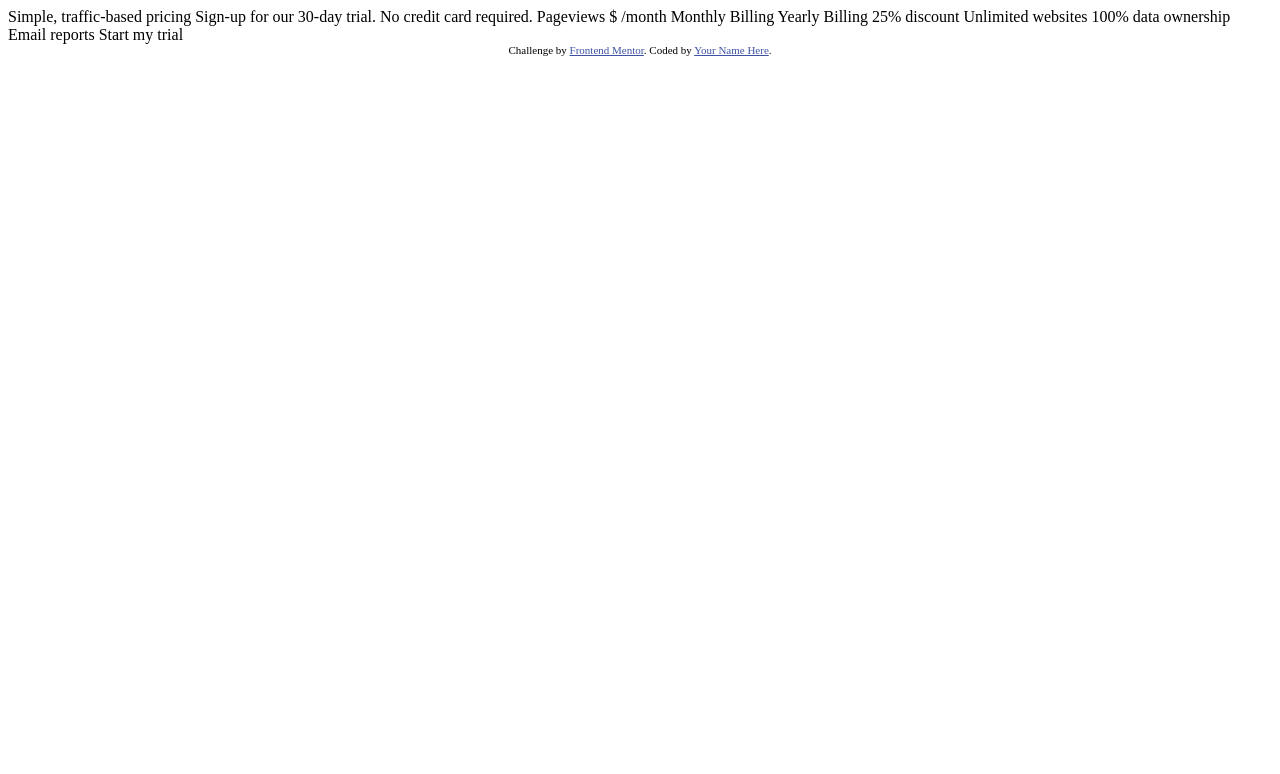
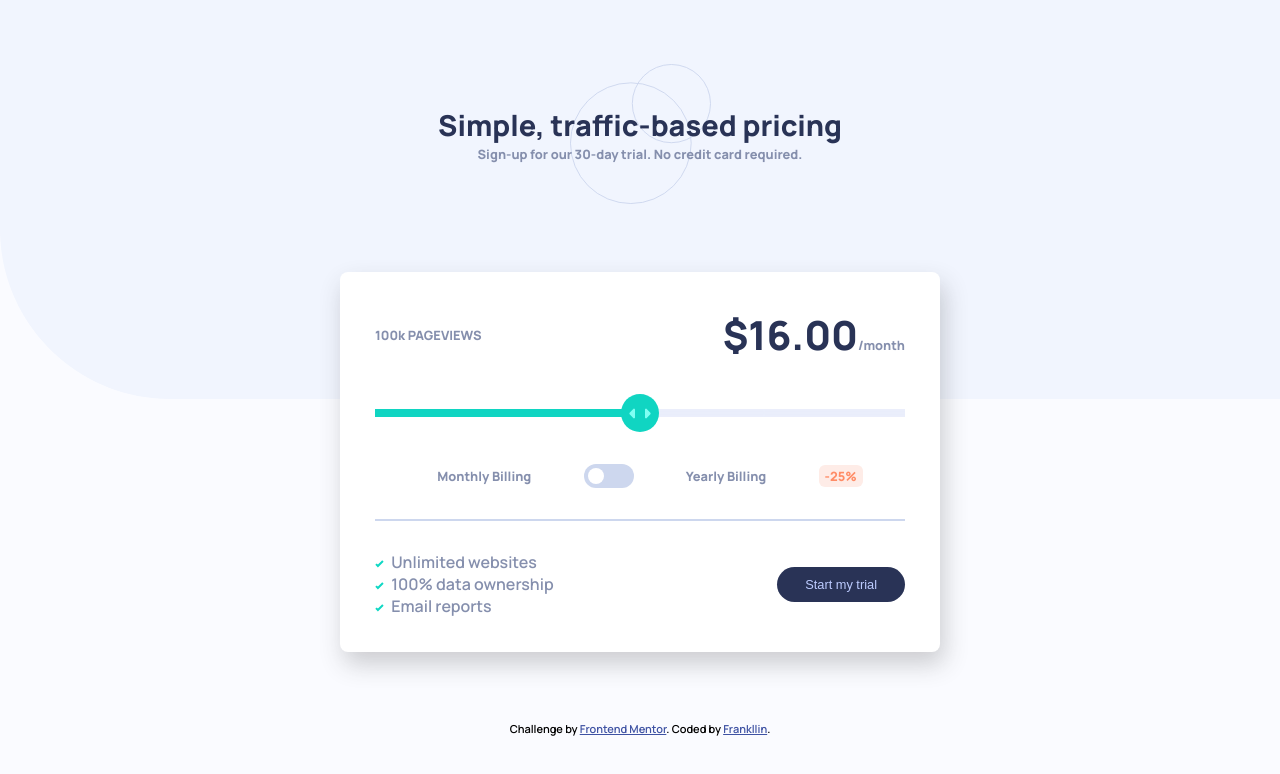
Before and after one commit to frankllin15/interative-pricing, a website: page index.html in a window 1280 px wide. Drawn offline with Linux system fonts and the light colour scheme.

Commit message:
Componentes visuais e comportamento do silider

```diff
--- /dev/null
+++ b/css/index.css
@@ -0,0 +1,3 @@
+@import "./main.css";
+@import "./switch.css";
+@import "./input_range.css";
--- /dev/null
+++ b/css/main.css
@@ -0,0 +1,184 @@
+/*
+  - Soft Cyan (Full Slider Bar): hsl(174, 77%, 80%)
+- Strong Cyan (Slider Backround): hsl(174, 86%, 45%)
+- Light Grayish Red (Discount Background): hsl(14, 92%, 95%)
+- Light Red (Discount Text): hsl(15, 100%, 70%)
+- Pale Blue (CTA Text): hsl(226, 100%, 87%)
+
+- White (Pricing Component Background): hsl (0, 0%, 100%)
+- Very Pale Blue (Main Background): hsl(230, 100%, 99%)
+- Very Light Grayish Blue (Empty Slider Bar): hsl(224, 65%, 95%)
+- Light Grayish Blue (Toggle Background): hsl(223, 50%, 87%)
+- Grayish Blue (Text): hsl(225, 20%, 60%)
+- Dark Desaturated Blue (Text & CTA Background): hsl(227, 35%, 25%)
+*/
+
+:root {
+  --soft-cyan: hsl(174, 77%, 80%);
+  --strong-cyan: hsl(174, 86%, 45%);
+  --light-grayish-red: hsl(14, 92%, 95%);
+  --light-red: hsl(15, 100%, 70%);
+  --pale-blue: hsl(226, 100%, 87%);
+  --white: hsl (0, 0%, 100%);
+  --very-pale-blue: hsl(230, 100%, 99%);
+  --very-light-grayish-blue: hsl(224, 65%, 95%);
+  --light-grayish-blue: hsl(223, 50%, 87%);
+  --grayish-blue: hsl(225, 20%, 60%);
+  --dark-desaturated-blue: hsl(227, 35%, 25%);
+}
+* {
+  margin: 0;
+  padding: 0;
+  box-sizing: border-box;
+}
+
+body {
+  background-color: var(--very-pale-blue);
+  width: 100vw;
+  height: 100vh;
+  display: flex;
+  flex-direction: column;
+  justify-content: space-around;
+  align-items: center;
+  font-family: "Manrope", sans-serif;
+  background-image: url("../images/bg-pattern.svg");
+  background-size: contain;
+  background-repeat: no-repeat;
+}
+
+header {
+  width: 100%;
+  height: 140px;
+  background: url("../images/pattern-circles.svg") center no-repeat;
+  background-size: contain;
+  display: flex;
+  flex-direction: column;
+  justify-content: center;
+}
+
+h1 {
+  color: var(--dark-desaturated-blue);
+  font-size: 1.8rem;
+}
+
+h2,
+p {
+  color: var(--grayish-blue);
+  font-size: 0.8rem;
+  font-weight: bold;
+}
+
+h1,
+h2 {
+  text-align: center;
+}
+
+.content {
+  z-index: 1000;
+  display: flex;
+  background-color: white;
+
+  flex-direction: column;
+  justify-content: space-between;
+  width: 600px;
+  min-height: 300px;
+  height: 380px;
+
+  padding: 35px;
+  border-radius: 8px;
+  box-shadow: 4px 12px 24px 0px rgba(50, 50, 50, 0.23);
+}
+
+@media (max-width: 470px) {
+  body {
+    padding: 30px;
+  }
+  .content {
+    max-width: 100%;
+    /* min-height: 480px; */
+    padding: 30px;
+  }
+
+  h1 {
+    font-size: 1.4rem;
+  }
+
+  ul {
+    margin-bottom: 12px;
+  }
+  li {
+    font-size: 0.8rem;
+  }
+
+  footer {
+    flex-direction: column;
+    justify-content: space-between;
+  }
+}
+.slider_header {
+  width: 100%;
+  display: flex;
+  flex-direction: row;
+  justify-content: space-between;
+  align-items: center;
+}
+
+.slider_header span {
+  color: var(--dark-desaturated-blue);
+  font-size: 2.5rem;
+  font-weight: 800;
+  /* line-height: 0rem; */
+}
+
+.switcher_wrapper {
+  display: flex;
+  flex-direction: row;
+  align-items: center;
+  justify-content: space-evenly;
+  width: 100%;
+  margin-left: 10px;
+  font-size: 0.8rem;
+  color: var(--grayish-blue);
+  font-weight: bold;
+}
+
+.switcher_wrapper > span {
+  background-color: var(--light-grayish-red);
+  color: var(--light-red);
+  padding: 2px 6px 2px;
+  border-radius: 6px;
+}
+
+.switcher {
+  border-style: none;
+  width: 300px;
+}
+
+footer {
+  display: flex;
+  justify-content: space-between;
+  align-items: center;
+}
+
+footer li {
+  list-style: none;
+  color: var(--grayish-blue);
+}
+
+footer li img {
+  margin-right: 4px;
+}
+
+button {
+  padding: 10px 28px 10px;
+  border-radius: 18px;
+  border-style: none;
+  background-color: var(--dark-desaturated-blue);
+  color: var(--pale-blue);
+  font-size: 0.8rem;
+}
+
+button:hover {
+  color: var(--very-pale-blue);
+  cursor: pointer;
+}
--- /dev/null
+++ b/css/switch.css
@@ -0,0 +1,65 @@
+/* The switch - the box around the slider */
+.switch {
+  position: relative;
+  display: inline-block;
+  width: 50px;
+  height: 24px;
+}
+
+/* Hide default HTML checkbox */
+.switch input {
+  opacity: 0;
+  width: 0;
+  height: 0;
+}
+
+/* The slider */
+.slider {
+  position: absolute;
+  cursor: pointer;
+  top: 0;
+  left: 0;
+  right: 0;
+  bottom: 0;
+  background-color: var(--light-grayish-blue);
+  -webkit-transition: 0.4s;
+  transition: 0.4s;
+}
+
+.slider:before {
+  position: absolute;
+  content: "";
+  height: 16px;
+  width: 16px;
+  left: 4px;
+  bottom: 4px;
+  background-color: white;
+  -webkit-transition: 0.4s;
+  transition: 0.4s;
+}
+
+input:checked + .slider {
+  background-color: var(--light-grayish-blue);
+}
+
+input:hover + .slider {
+  background-color: var(--soft-cyan);
+}
+input:focus + .slider {
+  box-shadow: 0 0 1px #2196f3;
+}
+
+input:checked + .slider:before {
+  -webkit-transform: translateX(26px);
+  -ms-transform: translateX(26px);
+  transform: translateX(26px);
+}
+
+/* Rounded sliders */
+.slider.round {
+  border-radius: 34px;
+}
+
+.slider.round:before {
+  border-radius: 50%;
+}
--- a/index.html
+++ b/index.html
@@ -1,39 +1,94 @@
 <!DOCTYPE html>
 <html lang="en">
+
 <head>
   <meta charset="UTF-8">
-  <meta name="viewport" content="width=device-width, initial-scale=1.0"> <!-- displays site properly based on user's device -->
+  <meta name="viewport" content="width=device-width, initial-scale=1.0">
+  <!-- displays site properly based on user's device -->
+
+  <link rel="stylesheet" href="./css/index.css">
 
   <link rel="icon" type="image/png" sizes="32x32" href="./images/favicon-32x32.png">
-
+  <link rel="preconnect" href="https://fonts.googleapis.com">
+  <link rel="preconnect" href="https://fonts.gstatic.com" crossorigin>
+  <link href="https://fonts.googleapis.com/css2?family=Manrope:wght@600;800&display=swap" rel="stylesheet">
   <title>Frontend Mentor | Interactive pricing component</title>
 
   <!-- Feel free to remove these styles or customise in your own stylesheet 👍 -->
   <style>
-    .attribution { font-size: 11px; text-align: center; }
-    .attribution a { color: hsl(228, 45%, 44%); }
+    .attribution {
+      font-size: 11px;
+      text-align: center;
+    }
+
+    .attribution a {
+      color: hsl(228, 45%, 44%);
+    }
   </style>
 </head>
+
 <body>
+  <header>
+    <h1>
+      Simple, traffic-based pricing
+    </h1>
+    <h2>
+      Sign-up for our 30-day trial. No credit card required.
+    </h2>
 
-  Simple, traffic-based pricing
-  Sign-up for our 30-day trial. No credit card required.
+  </header>
 
-  Pageviews
-  $ /month
+  <main class="content">
+    <div class="slider_header">
+      <p id='pageviews'>100k PAGEVIEWS</p>
+      <p><span id='cost'>$16.00</span>/month</p>
 
-  Monthly Billing
-  Yearly Billing 25% discount
+    </div>
 
-  Unlimited websites
-  100% data ownership
-  Email reports
 
-  Start my trial
+    <input class="e-range" type="range" min="0" max="4" onchange="handleChange(event)">
+
+    <div class="switcher_wrapper">
+      <p>Monthly Billing</p>
+      <label class="switch">
+        <input type="checkbox">
+        <span class="slider round"></span>
+      </label>
+      <p>Yearly Billing</p>
+      <span>-25%</span>
+
+    </div>
+    <hr width="100%" color="#cdd7ee">
+
+    <footer>
+      <div>
+        <ul>
+          <li>
+            <img src="./images/icon-check.svg" alt="" srcset="">
+            Unlimited websites
+          </li>
+          <li>
+            <img src="./images/icon-check.svg" alt="" srcset="">
+            100% data ownership
+          </li>
+          <li>
+            <img src="./images/icon-check.svg" alt="" srcset="">
+            Email reports
+          </li>
+        </ul>
+      </div>
+      <div>
+        <button>Start my trial</button>
+      </div>
+    </footer>
+  </main>
 
   <div class="attribution">
     Challenge by <a href="https://www.frontendmentor.io?ref=challenge" target="_blank">Frontend Mentor</a>.
-    Coded by <a href="#">Your Name Here</a>.
+    Coded by <a href="https://github.com/frankllin15">Frankllin</a>.
   </div>
+
+  <script src="./js/pricing-controller.js"></script>
 </body>
+
 </html>
--- /dev/null
+++ b/js/pricing-controller.js
@@ -0,0 +1,33 @@
+const options = [
+  {
+    ammount: "10k",
+    cost: "$8.00",
+  },
+  {
+    ammount: "50k",
+    cost: "$12.00",
+  },
+  {
+    ammount: "100k",
+    cost: "$16.00",
+  },
+  {
+    ammount: "500k",
+    cost: "$24.00",
+  },
+  {
+    ammount: "1M",
+    cost: "$36.00",
+  },
+];
+
+function handleChange(e) {
+  const { value: index } = e.target;
+  const { ammount, cost } = options[index];
+
+  const pageviewsElement = document.querySelector("#pageviews");
+  const costElement = document.querySelector("#cost");
+
+  pageviewsElement.innerHTML = `${ammount} PAGEVIWES`;
+  costElement.innerHTML = cost;
+}
--- /dev/null
+++ b/sass/input_range.scss
@@ -0,0 +1,139 @@
+// excess height to improve interactive area / accessibility
+$height: 40px;
+$thumb-height: 38px;
+$track-height: 8px;
+
+// colours
+$upper-color: hsl(224, 65%, 95%);
+$lower-color: hsl(174, 86%, 45%);
+$thumb-color: url("../images/icon-slider.svg") center no-repeat
+  hsl(174, 86%, 45%);
+$thumb-hover-color: hsl(174, 86%, 45%);
+
+$upper-background: linear-gradient(to bottom, $upper-color, $upper-color) 100%
+  50% / 100% $track-height no-repeat transparent;
+$lower-background: linear-gradient(to bottom, $lower-color, $lower-color) 100%
+  50% / 100% $track-height no-repeat transparent;
+
+// Webkit cannot style progress so we fake it with a long shadow
+// on the thumb element
+@function webkit-slider-thumb-shadow($i: 1) {
+  $val: #{$i}px 0 0 -#{($thumb-height - $track-height) / 2} #{$upper-color};
+  @if $i == 1 {
+    @for $k from 2 through 1000 {
+      $val: #{$val}, webkit-slider-thumb-shadow($k);
+    }
+  }
+  @return $val;
+}
+
+.e-range {
+  display: block;
+  appearance: none;
+  width: 100%;
+  margin: 0;
+  height: $height;
+  overflow: hidden;
+  cursor: pointer;
+
+  &:focus {
+    outline: none;
+  }
+}
+
+// Webkit
+.e-range::-webkit-slider-runnable-track {
+  width: 100%;
+  height: $height;
+  background: $lower-background;
+}
+
+.e-range::-webkit-slider-thumb {
+  position: relative;
+  appearance: none;
+  height: $thumb-height;
+  width: $thumb-height;
+  background: $thumb-color;
+  border-radius: 100%;
+  border: 0;
+  top: 50%;
+  margin-top: (-$thumb-height/2);
+  box-shadow: webkit-slider-thumb-shadow();
+  transition: background-color 150ms;
+}
+
+// Firefox
+.e-range::-moz-range-track,
+.e-range::-moz-range-progress {
+  width: 100%;
+  height: $height;
+  background: $upper-background;
+}
+
+.e-range::-moz-range-progress {
+  background: $lower-background;
+}
+
+.e-range::-moz-range-thumb {
+  appearance: none;
+  margin: 0;
+  height: $thumb-height;
+  width: $thumb-height;
+  background-image: $thumb-color;
+  border-radius: 100%;
+  border: 0;
+  transition: background-color 150ms;
+}
+
+// Internet Exploder
+.e-range::-ms-track {
+  width: 100%;
+  height: $height;
+  border: 0;
+  // color needed to hide track marks
+  color: transparent;
+  background: transparent;
+}
+
+.e-range::-ms-fill-lower {
+  background: $lower-background;
+}
+
+.e-range::-ms-fill-upper {
+  background: $upper-background;
+}
+
+.e-range::-ms-thumb {
+  appearance: none;
+  height: $thumb-height;
+  width: $thumb-height;
+  background: $thumb-color;
+  border-radius: 100%;
+  border: 0;
+  transition: background-color 150ms;
+  // IE Edge thinks it can support -webkit prefixes
+  top: 0;
+  margin: 0;
+  box-shadow: none;
+}
+
+.e-range:hover,
+.e-range:focus {
+  &::-webkit-slider-thumb {
+    background-color: $thumb-hover-color;
+  }
+  &::-moz-range-thumb {
+    background-color: $thumb-hover-color;
+  }
+  &::-ms-thumb {
+    background-color: $thumb-hover-color;
+  }
+}
+
+/*
+ * CodePen demo housekeeping only
+ */
+
+body {
+  padding: 30px;
+}
```
Also changed, not shown: package.json (added, +9 -0 lines), css/input_range.css (added), 2 other files.
